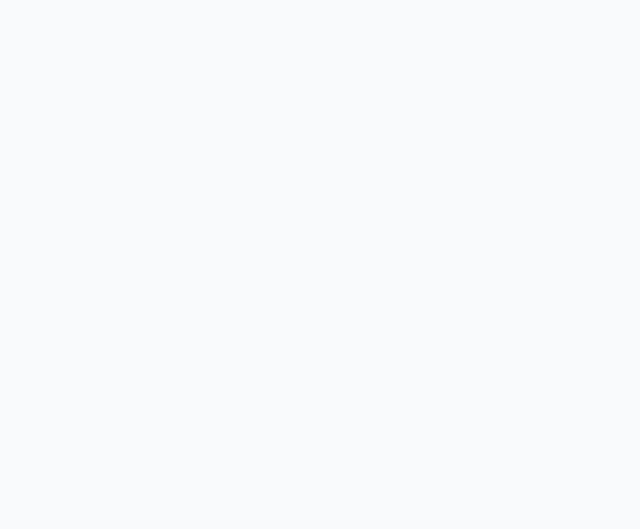
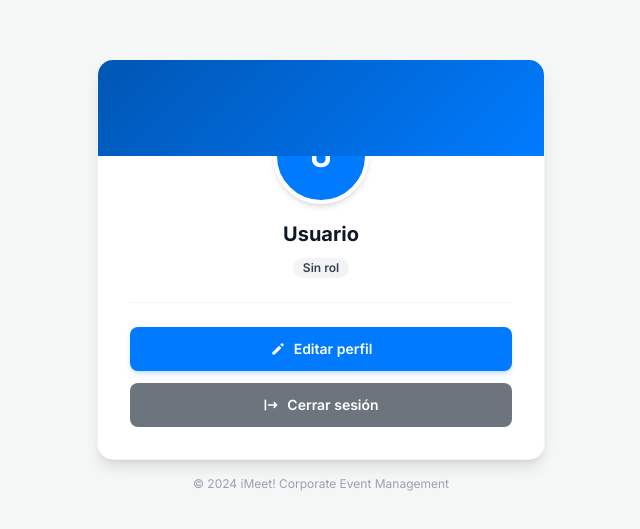
Before and after one commit to KathleenArgueta/Arquitectura-y-Diseno-de-Software---Front-end, a React (Vite) app: page /profile in a window 1280 px wide. Before the commit this address had no page. Shown: the part 125-654 px from the top of the page, without its empty margins (319-959 px from the left). Built offline with nearby package versions, Linux system fonts and the light colour scheme.

Commit message:
pantalla de perfil de usuario

```diff
--- a/src/App.jsx
+++ b/src/App.jsx
@@ -2,6 +2,7 @@ import { BrowserRouter, Routes, Route, Navigate } from 'react-router-dom';
 import { AuthProvider } from './context/AuthContext';
 import { LoginPage } from './components/LoginPage';
 import { RegisterPage } from './components/RegisterPage';
+import {ProfilePage} from './components/ProfilePage';
 
 import { Sidebar } from './components/ui/Sidebar';
 import { Header } from './components/ui/Header';
@@ -44,6 +45,7 @@ function App() {
           <Route path="/" element={<Navigate to="/login" replace />} />
           <Route path="/register" element={<RegisterPage />} />
           <Route path="/forgot-password" element={<ForgotPasswordPage />} />
+          <Route path="/profile" element={<ProfilePage />} />
         </Routes>
       </AuthProvider>
     </BrowserRouter>
--- /dev/null
+++ b/src/components/ProfilePage.jsx
@@ -0,0 +1,197 @@
+import { useState } from 'react';
+import { useNavigate } from 'react-router-dom';
+import { useAuth } from '../context/AuthContext';
+
+export function ProfilePage() {
+  const { user, logout, token } = useAuth();
+  const navigate = useNavigate();
+
+  const [isEditing, setIsEditing] = useState(false);
+  const [isLoading, setIsLoading] = useState(false);
+  const [successMsg, setSuccessMsg] = useState('');
+  const [error, setError] = useState('');
+
+  const [formData, setFormData] = useState({
+    name: user?.name || '',
+    email: user?.email || '',
+  });
+
+  const handleLogout = () => {
+    logout();
+    navigate('/login');
+  };
+
+  const handleChange = (e) => {
+    setFormData((prev) => ({ ...prev, [e.target.name]: e.target.value }));
+    if (error) setError('');
+  };
+
+  const handleSave = async (e) => {
+    e.preventDefault();
+    setIsLoading(true);
+    setError('');
+    setSuccessMsg('');
+
+    try {
+      // TODO: Reemplazar con el endpoint real del backend
+      const response = await fetch(`/api/users/${user.id}`, {
+        method: 'PATCH',
+        headers: {
+          'Content-Type': 'application/json',
+          Authorization: `Bearer ${token}`,
+        },
+        body: JSON.stringify(formData),
+      });
+
+      const data = await response.json();
+      if (!response.ok) throw new Error(data.message || 'Error al actualizar');
+
+      setSuccessMsg('Perfil actualizado exitosamente.');
+      setIsEditing(false);
+    } catch (err) {
+      setError(err.message || 'Error inesperado.');
+    } finally {
+      setIsLoading(false);
+    }
+  };
+
+  const roleLabels = {
+    admin: 'Administrador',
+    organizer: 'Organizador',
+    attendee: 'Asistente',
+  };
+
+  const roleBadgeColors = {
+    admin: 'bg-purple-100 text-purple-800',
+    organizer: 'bg-blue-100 text-blue-800',
+    attendee: 'bg-gray-100 text-gray-700',
+  };
+
+  return (
+    <div className="min-h-screen bg-[#F4F7F6] flex items-center justify-center p-6">
+      <div className="w-full max-w-md">
+        <div className="bg-white rounded-2xl shadow-lg border border-gray-100 overflow-hidden">
+          {/* Header azul decorativo */}
+          <div
+            className="h-24 w-full relative"
+            style={{ background: 'linear-gradient(135deg, #0056b3 0%, #007BFF 100%)' }}
+          />
+
+          <div className="px-8 pb-8 -mt-12">
+            {/* Avatar */}
+            <div className="flex justify-center mb-4">
+              <div className="w-24 h-24 rounded-full border-4 border-white bg-[#007BFF] flex items-center justify-center shadow-md">
+                <span className="text-3xl font-bold text-white">
+                  {user?.name?.charAt(0)?.toUpperCase() || 'U'}
+                </span>
+              </div>
+            </div>
+
+            {/* Info */}
+            <div className="text-center mb-6">
+              <h1 className="text-xl font-bold text-gray-900">{user?.name || 'Usuario'}</h1>
+              <p className="text-sm text-[#6C757D] mt-0.5">{user?.email}</p>
+              <span
+                className={`inline-flex mt-2 px-2.5 py-0.5 text-xs font-semibold rounded-full ${
+                  roleBadgeColors[user?.role] || 'bg-gray-100 text-gray-700'
+                }`}
+              >
+                {roleLabels[user?.role] || user?.role || 'Sin rol'}
+              </span>
+            </div>
+
+            {successMsg && (
+              <div className="mb-4 bg-green-50 border border-green-200 text-green-700 rounded-lg px-4 py-3 text-sm flex items-center gap-2">
+                <svg className="h-4 w-4 shrink-0" fill="currentColor" viewBox="0 0 20 20">
+                  <path fillRule="evenodd" d="M10 18a8 8 0 100-16 8 8 0 000 16zm3.707-9.293a1 1 0 00-1.414-1.414L9 10.586 7.707 9.293a1 1 0 00-1.414 1.414l2 2a1 1 0 001.414 0l4-4z" clipRule="evenodd" />
+                </svg>
+                {successMsg}
+              </div>
+            )}
+            {error && (
+              <div className="mb-4 bg-red-50 border border-red-200 text-red-700 rounded-lg px-4 py-3 text-sm">
+                {error}
+              </div>
+            )}
+
+            <hr className="border-gray-100 mb-6" />
+
+            {isEditing ? (
+              <form onSubmit={handleSave} className="space-y-4">
+                <div>
+                  <label htmlFor="name" className="block text-sm font-medium text-gray-700 mb-1.5">
+                    Nombre completo
+                  </label>
+                  <input
+                    id="name"
+                    name="name"
+                    type="text"
+                    required
+                    value={formData.name}
+                    onChange={handleChange}
+                    className="w-full px-4 py-2.5 border border-gray-300 rounded-lg text-sm text-gray-900 focus:outline-none focus:border-[#007BFF] focus:ring-2 focus:ring-[#007BFF]/10 transition-all"
+                  />
+                </div>
+                <div>
+                  <label htmlFor="email" className="block text-sm font-medium text-gray-700 mb-1.5">
+                    Correo electrónico
+                  </label>
+                  <input
+                    id="email"
+                    name="email"
+                    type="email"
+                    required
+                    value={formData.email}
+                    onChange={handleChange}
+                    className="w-full px-4 py-2.5 border border-gray-300 rounded-lg text-sm text-gray-900 focus:outline-none focus:border-[#007BFF] focus:ring-2 focus:ring-[#007BFF]/10 transition-all"
+                  />
+                </div>
+                <div className="flex gap-3 mt-2">
+                  <button
+                    type="submit"
+                    disabled={isLoading}
+                    className="flex-1 py-3 px-4 bg-[#007BFF] hover:bg-[#0056b3] disabled:opacity-70 text-white font-semibold text-sm rounded-lg transition-all active:scale-[0.98]"
+                  >
+                    {isLoading ? 'Guardando...' : 'Guardar cambios'}
+                  </button>
+                  <button
+                    type="button"
+                    onClick={() => { setIsEditing(false); setError(''); }}
+                    className="flex-1 py-3 px-4 bg-gray-100 hover:bg-gray-200 text-gray-700 font-semibold text-sm rounded-lg transition-all"
+                  >
+                    Cancelar
+                  </button>
+                </div>
+              </form>
+            ) : (
+              <div className="flex flex-col gap-3">
+                <button
+                  onClick={() => setIsEditing(true)}
+                  className="w-full flex items-center justify-center gap-2 py-3 px-4 bg-[#007BFF] hover:bg-[#0056b3] text-white font-semibold text-sm rounded-lg transition-all active:scale-[0.98] shadow-md shadow-blue-500/20"
+                >
+                  <svg className="h-4 w-4" fill="currentColor" viewBox="0 0 20 20">
+                    <path d="M13.586 3.586a2 2 0 112.828 2.828l-.793.793-2.828-2.828.793-.793zM11.379 5.793L3 14.172V17h2.828l8.38-8.379-2.83-2.828z" />
+                  </svg>
+                  Editar perfil
+                </button>
+                <button
+                  onClick={handleLogout}
+                  className="w-full flex items-center justify-center gap-2 py-3 px-4 bg-[#6C757D] hover:bg-gray-600 text-white font-semibold text-sm rounded-lg transition-all active:scale-[0.98]"
+                >
+                  <svg className="h-4 w-4" fill="currentColor" viewBox="0 0 20 20">
+                    <path fillRule="evenodd" d="M3 3a1 1 0 00-1 1v12a1 1 0 102 0V4a1 1 0 00-1-1zm10.293 9.293a1 1 0 001.414 1.414l3-3a1 1 0 000-1.414l-3-3a1 1 0 10-1.414 1.414L14.586 9H7a1 1 0 100 2h7.586l-1.293 1.293z" clipRule="evenodd" />
+                  </svg>
+                  Cerrar sesión
+                </button>
+              </div>
+            )}
+          </div>
+        </div>
+
+        <p className="text-center text-xs text-gray-400 mt-4">
+          © 2024 iMeet! Corporate Event Management
+        </p>
+      </div>
+    </div>
+  );
+}
```
